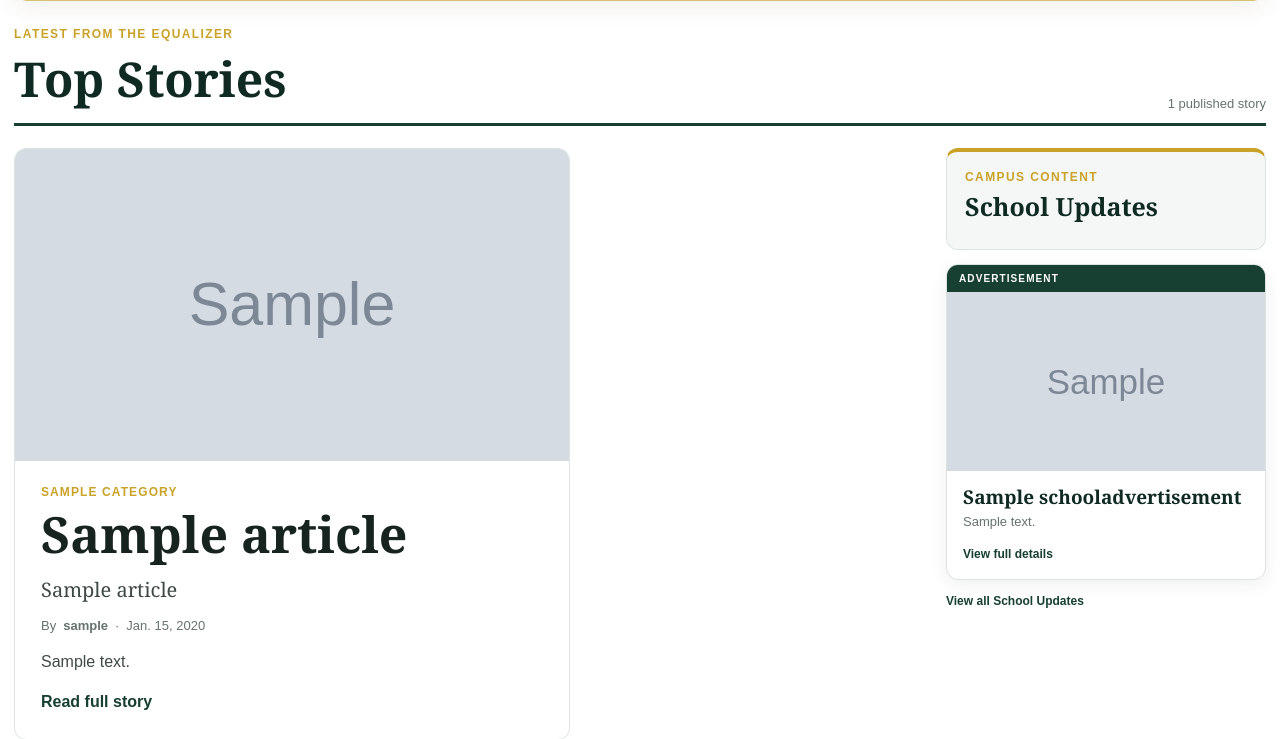
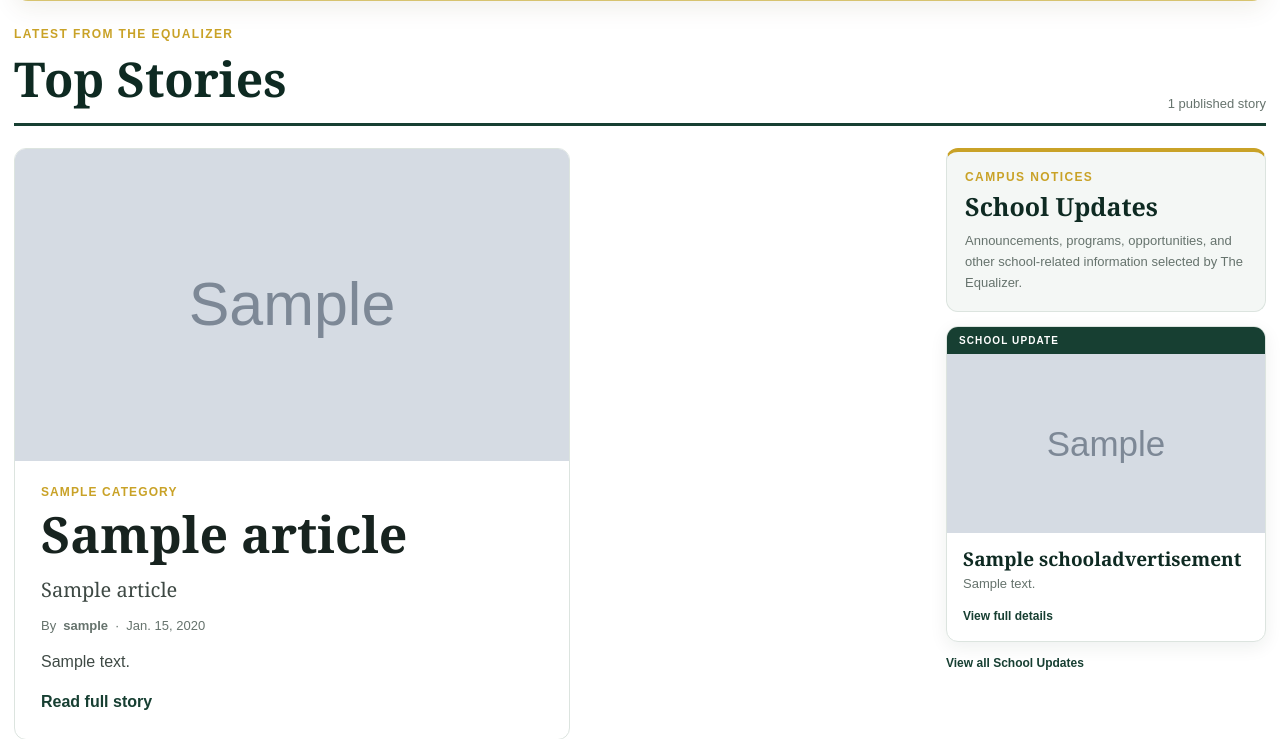
Before and after one commit to lanceca/TheEqualizer, a Django app: page / in a window 1280 px wide. Shown: the part 325-1064 px from the top of the page. Run offline with Django 5.2, Linux system fonts and the light colour scheme; tables that the repository leaves empty hold one stand-in row (values such as "Sample post"); grey boxes marked "Sample" are stand-in pictures.

Commit message:
Minor School Update UI and text update.

```diff
--- a/home/templates/home/home.html
+++ b/home/templates/home/home.html
@@ -409,11 +409,15 @@ The Equalizer
 
             <div class="reader-ad-sidebar-heading">
                 <p class="reader-section-kicker">
-                    Campus Content
+                    Campus Notices
                 </p>
                 <h2>
                     School Updates
                 </h2>
+
+                <p>
+                    Announcements, programs, opportunities, and other school-related information selected by The Equalizer.
+                </p>
             </div>
 
             {% if homepage_advertisements %}
@@ -428,7 +432,7 @@ The Equalizer
                         >
 
                             <span class="reader-ad-label">
-                                Advertisement
+                                School Update
                             </span>
 
                             <div class="reader-ad-media">
--- a/home/templates/home/school_advertisement_detail.html
+++ b/home/templates/home/school_advertisement_detail.html
@@ -1,7 +1,7 @@
 {% extends "public_base.html" %}
 
 {% block title %}
-{{ advertisement.title }} | Advertisements | The Equalizer
+{{ advertisement.title }} | School Updates | The Equalizer
 {% endblock %}
 
 {% block public_content %}
@@ -16,7 +16,7 @@
             {{ advertisement.title }}
         </h1>
         <p>
-            Mini all around advertisements from The Equalizer!
+            School-related information selected by The Equalizer.
         </p>
     </header>
 
--- a/home/templates/home/school_updates.html
+++ b/home/templates/home/school_updates.html
@@ -1,7 +1,7 @@
 {% extends "public_base.html" %}
 
 {% block title %}
-Advertisements | The Equalizer
+School Updates | The Equalizer
 {% endblock %}
 
 {% block public_content %}
```
Also changed, not shown: publications/templates/publications/school_advertisement_management.html (+9 -9 lines).
